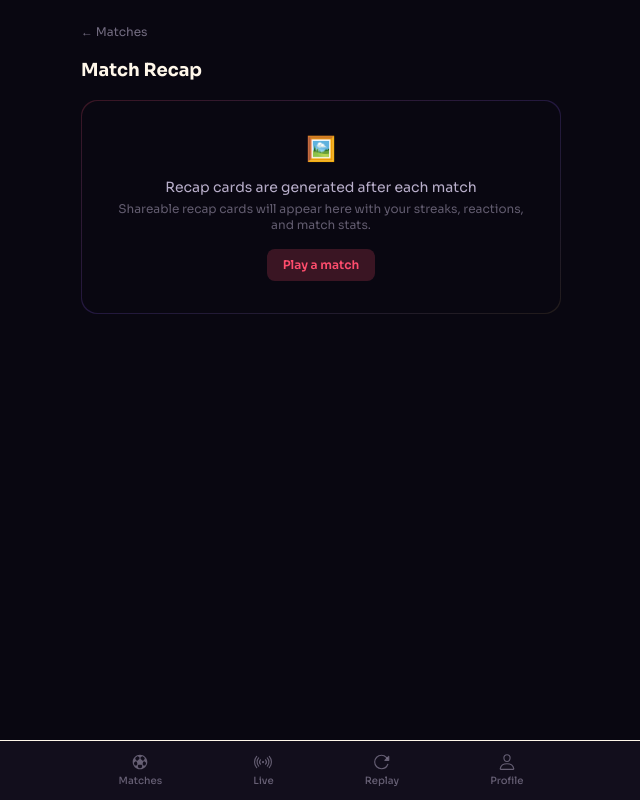
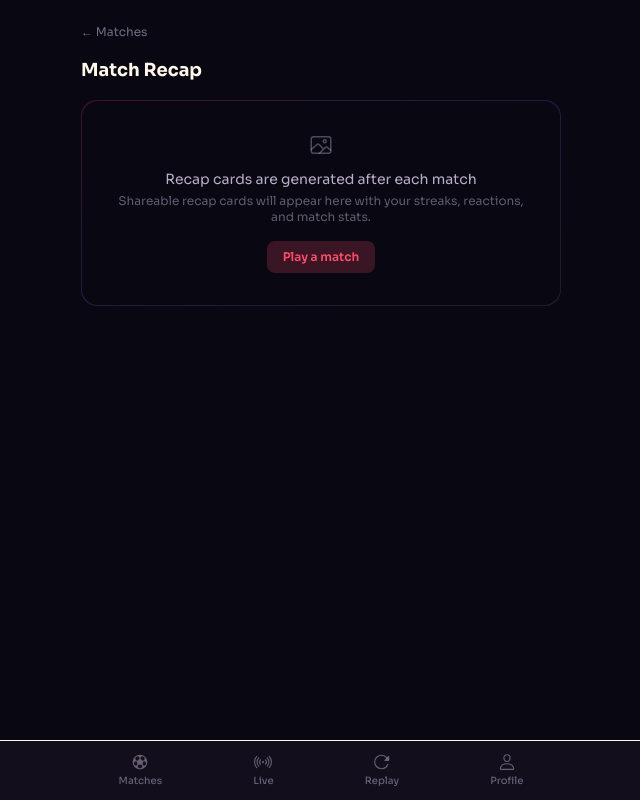
Before and after one commit to Saber1Y/PulseCup, a Next.js app: page /app/share/1 in a window 1280 px wide. Shown: the whole page, without its empty margins (319-959 px from the left). Built offline with nearby package versions, Linux system fonts and the light colour scheme; no server answers.

Commit message:
Replace remaining emojis with icons in profile & share pages

```diff
--- a/src/app/app/profile/page.tsx
+++ b/src/app/app/profile/page.tsx
@@ -2,6 +2,7 @@
 
 import Link from "next/link";
 import { useEffect, useState } from "react";
+import { IoStatsChart, IoFootball } from "react-icons/io5";
 import { getGuestProfileId } from "@/lib/guest";
 import type { RecapCard } from "@/lib/types";
 
@@ -64,7 +65,7 @@ export default function ProfilePage() {
       ) : (
         <>
           <div className="glass-elevated px-4 py-8 text-center">
-            <span className="text-3xl">📊</span>
+            <IoStatsChart className="mx-auto text-3xl text-text-secondary/40" />
             <p className="mt-3 text-sm text-text-secondary">No stats yet</p>
             <p className="mt-1 text-xs text-text-secondary/50">
               Stats appear after you watch a match and answer challenges.
--- a/src/app/app/share/[cardId]/page.tsx
+++ b/src/app/app/share/[cardId]/page.tsx
@@ -4,6 +4,7 @@ import Link from "next/link";
 import { useParams } from "next/navigation";
 import { useEffect, useState } from "react";
 import type { RecapCard } from "@/lib/types";
+import { IoFlash, IoImageOutline } from "react-icons/io5";
 
 export default function ShareCardPage() {
   const params = useParams();
@@ -44,7 +45,7 @@ export default function ShareCardPage() {
         <h1 className="text-lg font-bold">Match Recap</h1>
         <div className="overflow-hidden rounded-2xl bg-gradient-to-br from-coral/20 via-violet/20 to-gold/10 p-[1px]">
           <div className="rounded-2xl bg-bg-deep px-6 py-8 text-center">
-            <span className="text-2xl">🖼️</span>
+            <IoImageOutline className="mx-auto text-2xl text-text-secondary/40" />
             <p className="mt-3 text-sm text-text-secondary">Recap cards are generated after each match</p>
             <p className="mt-1 text-xs text-text-secondary/50">
               Shareable recap cards will appear here with your streaks, reactions, and match stats.
@@ -70,7 +71,7 @@ export default function ShareCardPage() {
 
       <div className="overflow-hidden rounded-2xl bg-gradient-to-br from-coral/20 via-violet/20 to-gold/10 p-[1px]">
         <div className="rounded-2xl bg-bg-deep px-6 py-8 text-center">
-          <span className="text-3xl">⚡</span>
+          <IoFlash className="mx-auto text-3xl text-gold" />
           <p className="mt-2 text-lg font-bold text-text-primary">
             {card.homeTeam} {card.homeScore} - {card.awayScore} {card.awayTeam}
           </p>
```
